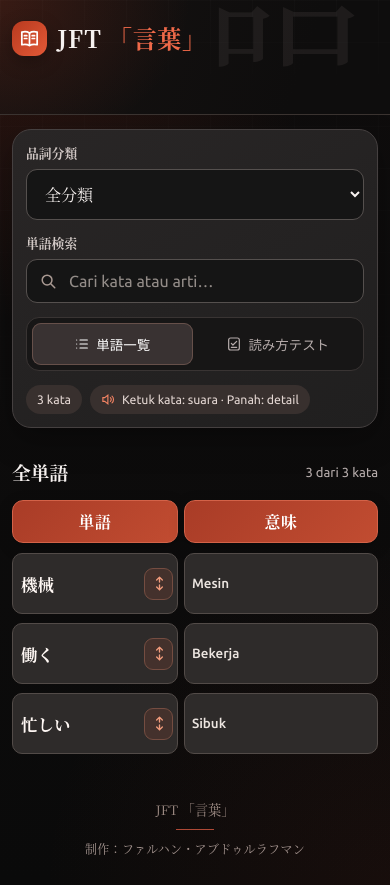
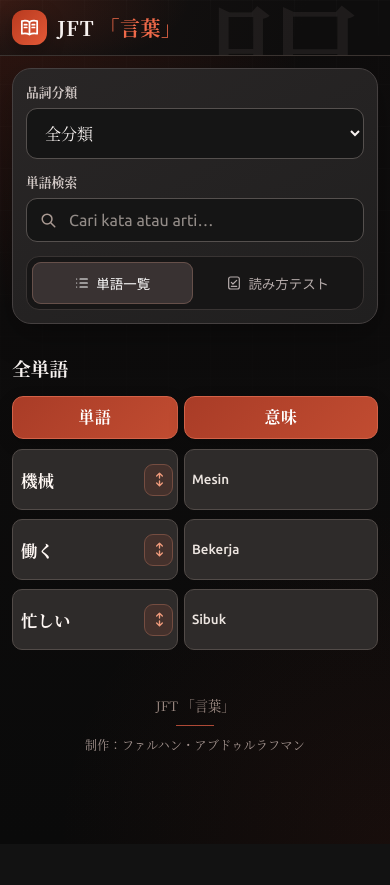
Before and after one commit to syncxcode/mnn-kotoba, a plain HTML site: page index.html in a window 390 px wide. After the commit the page ends 844 px from the top, so only its background shows below. Drawn offline with Linux system fonts and the light colour scheme.

Commit message:
Fix JFT Kotoba header alignment and stale assets
* fix: remove word counts and hints; bust stale asset cache

* fix: remove counts from vocabulary rendering

* style: center vocabulary headers and compact masthead

```diff
--- a/app.js
+++ b/app.js
@@ -17,8 +17,8 @@
     category: $('categorySelect'), search: $('searchInput'),
     listTab: $('listTab'), quizTab: $('quizTab'),
     listPanel: $('listPanel'), quizPanel: $('quizPanel'),
-    total: $('wordTotal'), rows: $('vocabRows'),
-    listTitle: $('listTitle'), listCount: $('listCount'), listEmpty: $('listEmpty'),
+    rows: $('vocabRows'),
+    listTitle: $('listTitle'), listEmpty: $('listEmpty'),
     quizTitle: $('quizTitle'), quizCount: $('quizCount'), progress: $('progressFill'),
     quizWork: $('quizWork'), quizEmpty: $('quizEmpty'), quizFinish: $('quizFinish'),
     quizKanji: $('quizKanji'), quizForm: $('quizForm'),
@@ -100,8 +100,6 @@
     );
 
     els.listTitle.textContent = state.category === '全分類' ? '全単語' : state.category;
-    els.total.textContent = DATA.length + ' kata';
-    els.listCount.textContent = shown.length + ' dari ' + all.length + ' kata';
     els.rows.replaceChildren();
     els.listEmpty.hidden = shown.length > 0;
     if (!shown.length) els.listEmpty.textContent =
--- a/css/style.css
+++ b/css/style.css
@@ -314,3 +314,26 @@ html.meaning-open body { position: fixed; width: 100%; }
   .word-expand { flex-basis: 28px; width: 28px; }
   .cell--word { font-size: .96rem; }
 }
+
+
+/* Compact masthead + centered Japanese header cards (mobile polish). */
+
+.masthead { min-height: 0; }
+.masthead .brand { padding-block: 14px; }
+.vocab-table__head > span {
+  display: grid;
+  place-items: center;
+  text-align: center;
+  padding-inline: 8px;
+  line-height: 1.3;
+}
+.vocab-table__head { padding-inline: 0; }
+@media (max-width: 620px) {
+  .masthead { min-height: 0; }
+  .masthead .brand { padding-block: 10px; }
+  .brand__name { font-size: 1.25rem; }
+  .main-content { padding-top: 12px; }
+}
+@media (max-width: 360px) {
+  .brand__name { font-size: 1.16rem; }
+}
--- a/index.html
+++ b/index.html
@@ -9,9 +9,9 @@
   <link rel="preconnect" href="https://fonts.googleapis.com">
   <link rel="preconnect" href="https://fonts.gstatic.com" crossorigin>
   <link href="https://fonts.googleapis.com/css2?family=Ubuntu:wght@400;500;700&family=Noto+Serif+JP:wght@400;500;600;700&display=swap" rel="stylesheet">
-  <link rel="stylesheet" href="./css/style.css">
-  <script defer src="./data/data.js"></script>
-  <script defer src="./app.js"></script>
+  <link rel="stylesheet" href="./css/style.css?v=20261119-2">
+  <script defer src="./data/data.js?v=20261119-2"></script>
+  <script defer src="./app.js?v=20261119-2"></script>
 </head>
 <body>
   <header class="masthead">
@@ -49,15 +49,11 @@
           <svg viewBox="0 0 24 24" fill="none" stroke="currentColor" stroke-width="1.8" stroke-linecap="round" stroke-linejoin="round" aria-hidden="true"><rect x="4" y="3" width="16" height="18" rx="3"/><path d="m8 11 2.4 2.5L16 8m-8 9h8"/></svg>読み方テスト
         </button>
       </div>
-      <div class="hints">
-        <span id="wordTotal">0 kata</span>
-        <span class="hint-audio"><svg viewBox="0 0 24 24" aria-hidden="true" fill="none" stroke="currentColor" stroke-width="1.8" stroke-linecap="round" aria-hidden="true"><path d="M11 5 6 9H3v6h3l5 4V5Zm4 4a4 4 0 0 1 0 6m2.6-8.5a7.5 7.5 0 0 1 0 11"/></svg>Ketuk kata: suara · Panah: detail</span>
-      </div>
       <p id="audioStatus" class="audio-status" aria-live="polite"></p>
     </section>
 
     <section id="listPanel" class="learning-section" role="tabpanel" aria-labelledby="listTab">
-      <div class="section-head"><div><h2 id="listTitle" class="jp" lang="ja">全単語</h2></div><span id="listCount" class="section-count"></span></div>
+      <div class="section-head"><h2 id="listTitle" class="jp" lang="ja">全単語</h2></div>
       <div class="vocab-table" role="table" aria-label="Daftar kotoba">
         <div class="vocab-table__head jp" lang="ja" role="row"><span role="columnheader">単語</span><span role="columnheader">意味</span></div>
         <div id="vocabRows" class="vocab-table__body" role="rowgroup"></div>
```
